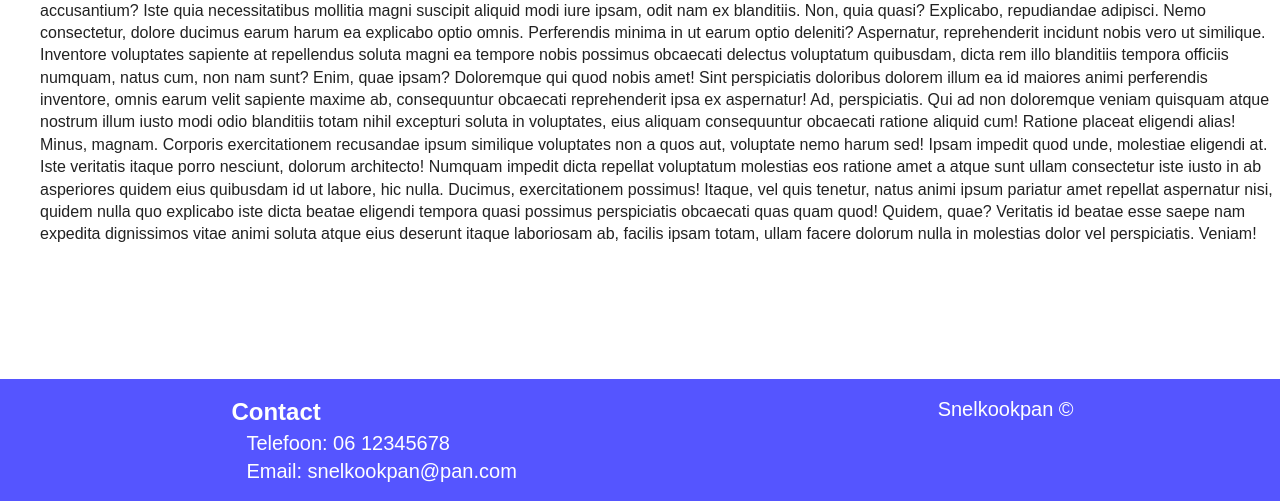
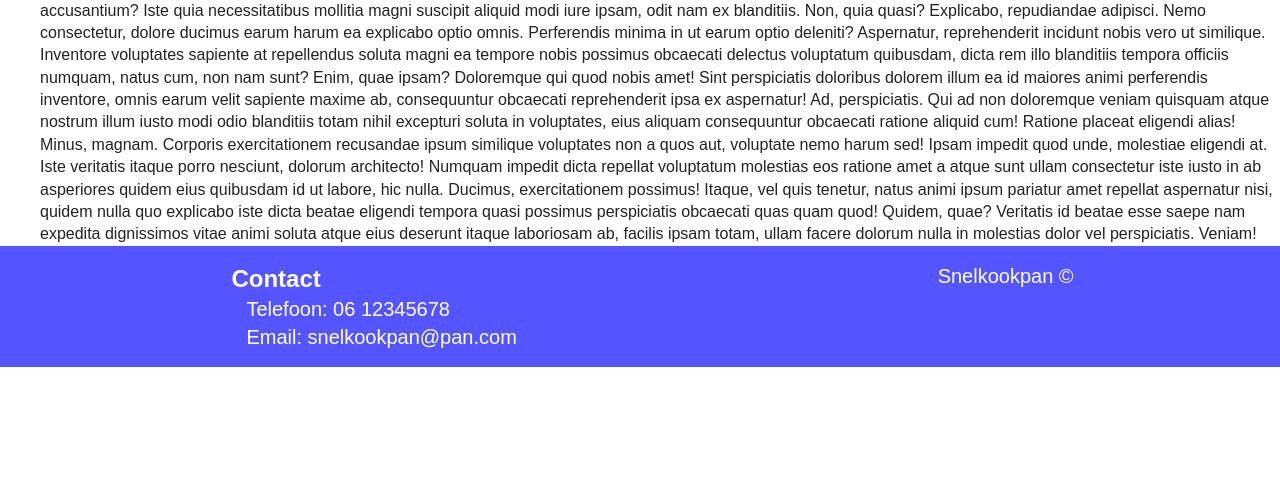
Before and after one commit to JeroenZwaal/Snelkookpan-Lars-Jeroen-Boyan-Thijs, a PHP site: page /H6-timesheet/ in a window 1280 px wide. Shown: the part 299-800 px from the top of the page. Run offline with PHP 8.4, Linux system fonts and the light colour scheme.

Commit message:
chanegd footer styling

```diff
--- a/css/main.css
+++ b/css/main.css
@@ -157,9 +157,7 @@ footer{
   background-color: rgb(85, 85, 255);
   display: flex;
   justify-content: space-around;
-  position: absolute;
-  right: 0;
-  bottom: 0;
+
   left: 0;
   padding: 1rem;
 }
```
